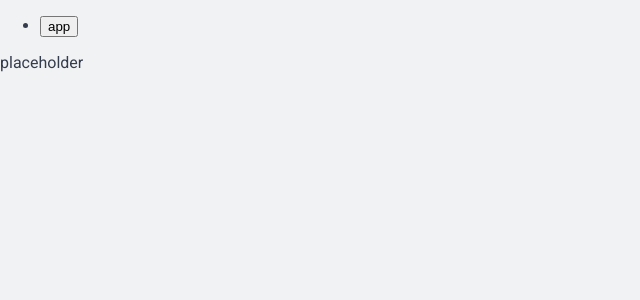
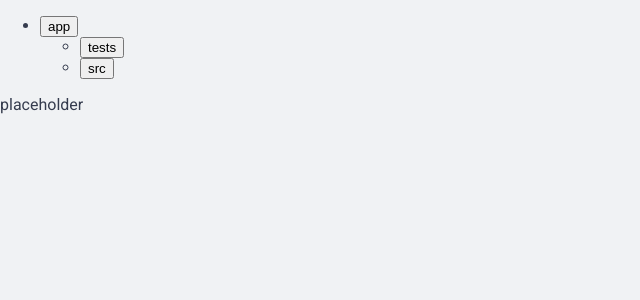
Before and after one commit to SiAshbery/reactjs-ide, a React (Vite) app: page / in a window 1280 px wide. Both pictures are taken after a click on the button "app". Shown: the top 300 px of the page, without its empty margins (0-640 px from the left). Built offline with nearby package versions, Linux system fonts and the light colour scheme.

Commit message:
Updates browser item - Adds Folder component - Folders display children when open - BrowserItem controls isOpen state - Removes console.log from tests - Adds basic BrowserItemTest

```diff
--- a/src/FileBrowser/BrowserItem.tsx
+++ b/src/FileBrowser/BrowserItem.tsx
@@ -1,10 +1,23 @@
-import React from 'react';
+import React, { useState } from 'react';
 import FileNode from '../FileNode';
+import Folder from './Folder';
 
 const BrowserItem = ({ file }: { file: FileNode }) => {
+    const [isOpen, setIsOpen] = useState(false);
 
     return (
-        <li >{file.contents && file.name || <button>{file.name}</button>}</li>
+        <li data-testid="browser-item">{
+            file.contents && file.name ||
+            <Folder onClick={() => { setIsOpen(!isOpen) }}>
+                {file.name}
+            </Folder>
+        }
+            {isOpen && <ul>
+                {file.children.map((child: FileNode) => {
+                    return <BrowserItem file={child} key={child.name} />
+                })}
+            </ul>}
+        </li>
     )
 
 };
--- /dev/null
+++ b/src/FileBrowser/Folder.tsx
@@ -0,0 +1,11 @@
+import React, { useState } from 'react';
+
+const Folder = ({ onClick, children }: { onClick: React.MouseEventHandler<HTMLButtonElement>, children: React.ReactNode }) => {
+
+    return (
+        <button onClick={onClick}>{children}</button>
+    )
+
+};
+
+export default Folder
```
Also changed, not shown: 2 other files (tests, documents, lock files or other folders).
